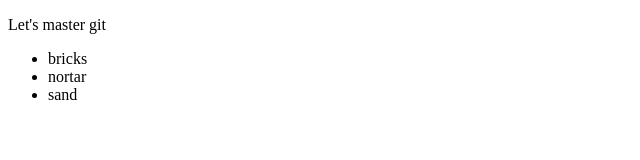
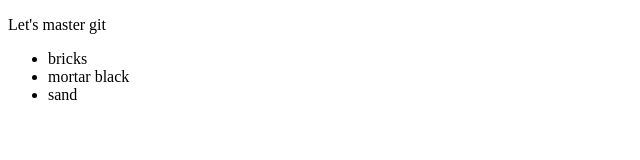
Before and after one commit to alpou/newGitTest, a plain HTML site: page index.html in a window 1280 px wide. Shown: the full height of the page, 0-640 px from the left. Drawn offline with Linux system fonts and the light colour scheme.

```diff
--- a/index.html
+++ b/index.html
@@ -10,7 +10,7 @@
 
             <ul>
                 <li>bricks</li>
-                <li>nortar</li>
+                <li>mortar black</li>
                 <li>sand</li>
                 <!-- ctrl+é to toggle comments -->
             </ul>
```
